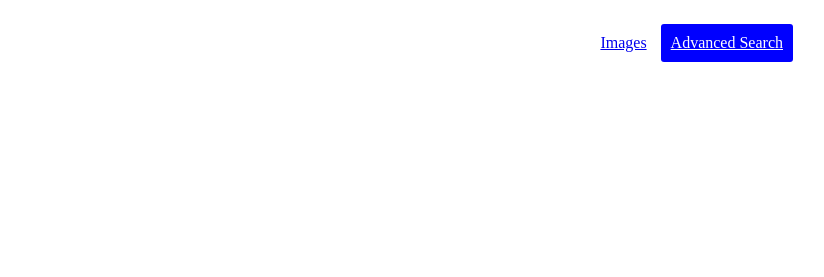
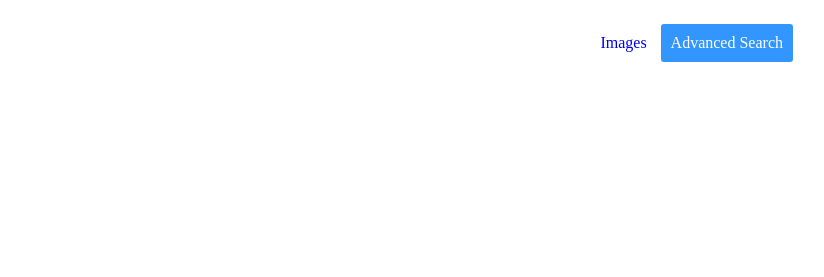
Before and after one commit to vishrantsaagar/Project0, a plain HTML site: page index.html in a window 1280 px wide. Shown: the top 277 px of the page, without its empty margins (454-1278 px from the left). Drawn offline with Linux system fonts and the light colour scheme.

Commit message:
All pages present

```diff
--- a/index.html
+++ b/index.html
@@ -15,9 +15,13 @@
 
     #nav_bar #adv_search {
     margin-right: 25px;
-    background: blue;
+    background: #3396FF;
     border-radius: 3px;
     cursor: pointer;
+    }
+
+    a{
+        text-decoration: none;
     }
 
     </style>
@@ -27,9 +31,9 @@
 
     <header>
       <nav>
-        <ul id="nav_bar" style = "float: right">
+        <ul id="nav_bar" style = "float: right;" >
           <li class="nav-links"><a href="images.html">Images</a></li>
-          <li id="adv_search"><a href="#" style="color:white">Advanced Search</a></li>
+          <li id="adv_search"><a href="advsearch.html" style="color:white">Advanced Search</a></li>
         </ul>
       </nav>
     </header>
```
Also changed, not shown: advsearch.html (added, +15 -0 lines).
